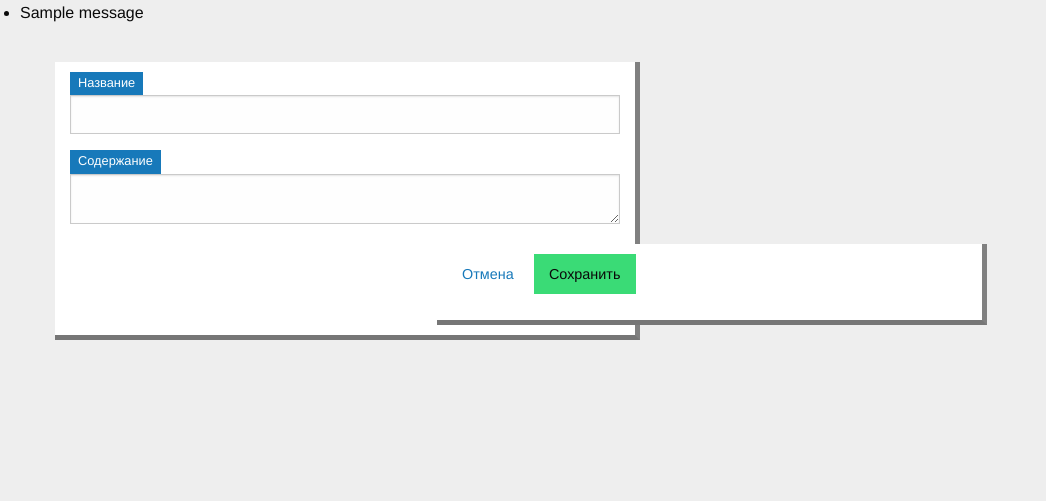
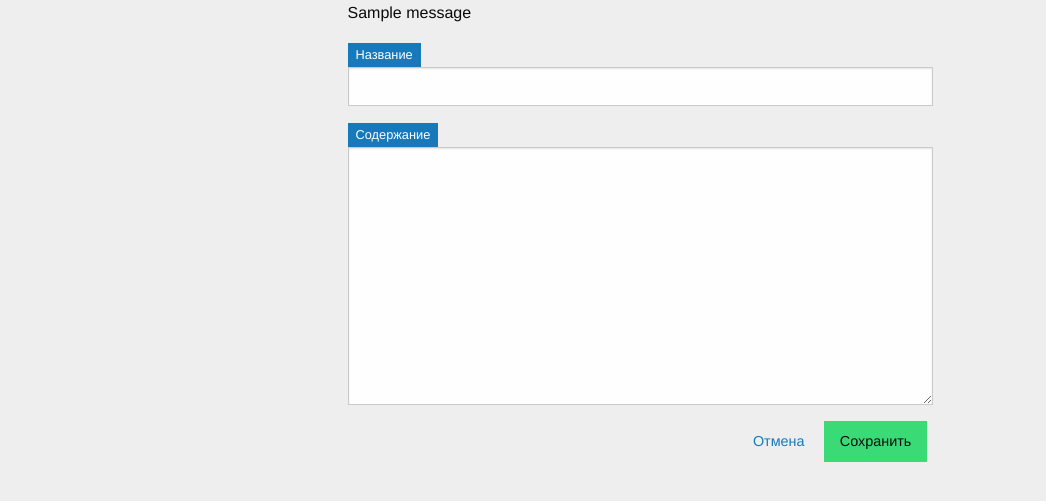
Before and after one commit to Firik/flaskBlog, a Flask app: page /blog/add/ in a window 1280 px wide. Shown: the top 501 px of the page, without its empty margins (0-1046 px from the left). Run offline with Flask 2, Linux system fonts and the light colour scheme; one stand-in notice (Sample message) is shown.

Commit message:
MOD: Еще немного верстки + доработка сохранения блога

```diff
--- a/index.py
+++ b/index.py
@@ -20,7 +20,15 @@ def add():
 def save_blog():
     url = '/'
     if request.method == 'POST':
-        blog = Blog(request.form.get('caption'), request.form.get('description'))
+        caption = request.form.get('caption')
+        description = request.form.get('description')
+
+        if not caption or not description:
+            url = url_for('index_page.add')
+            flash('Запись не сохранена')
+            return redirect(url)
+
+        blog = Blog(caption, description)
 
         try:
             blog.save()
--- a/static/css/index.css
+++ b/static/css/index.css
@@ -6,6 +6,5 @@ body {
     background-color: white;
     margin-top: 20px;
     padding: 10px;
-    border-bottom: 5px #222 inset;
-    border-right: 5px grey inset;
+    box-shadow: 5px 5px rgba(85, 85, 85, 0.78);
 }
--- a/templates/add_blog_form.html
+++ b/templates/add_blog_form.html
@@ -1,20 +1,21 @@
 {% extends "layout.html" %}
 
 {% block title %}Добавить запись{% endblock %}
-{% include 'flash_messages.html' %}
+
 {% block content %}
-    <form class="form" action="{{ url_for('index_page.save_blog') }}" method="post">
-        <div class="grid-x grid-padding-x">
-            <div class="medium-6 cell">
+    <div class="grid-x align-center">
+        <div class="small-12 medium-6">
+            {% include 'flash_messages.html' %}
+            <form class="form" action="{{ url_for('index_page.save_blog') }}" method="post">
                 <label class="label" for="caption">Название</label>
                 <input id="caption" class="small-5 columns" type="text" name="caption">
                 <label class="label" for="description">Содержание</label>
-                <textarea id="description" class="small-5 columns" name="description"></textarea>
-                <div class="small-4 medium-offset-8 cell">
+                <textarea id="description" class="small-5 columns" name="description" rows="10"></textarea>
+                <div class="small-4 medium-offset-8">
                     <a class="clear button" href="/">Отмена</a>
                     <input class="button success" type="submit" value="Сохранить">
                 </div>
-            </div>
+            </form>
         </div>
-    </form>
+    </div>
 {% endblock %}
--- a/templates/flash_messages.html
+++ b/templates/flash_messages.html
@@ -1,11 +1,13 @@
 {% block flash_messages %}
     {% with messages = get_flashed_messages() %}
         {% if messages %}
-            <ul class=flashes>
-                {% for message in messages %}
-                    <li>{{ message }}</li>
-                {% endfor %}
-            </ul>
+            <div class="medium-6">
+                <div class="flashes">
+                    {% for message in messages %}
+                        <p>{{ message }}</p>
+                    {% endfor %}
+                </div>
+            </div>
         {% endif %}
     {% endwith %}
 {% endblock %}
```
